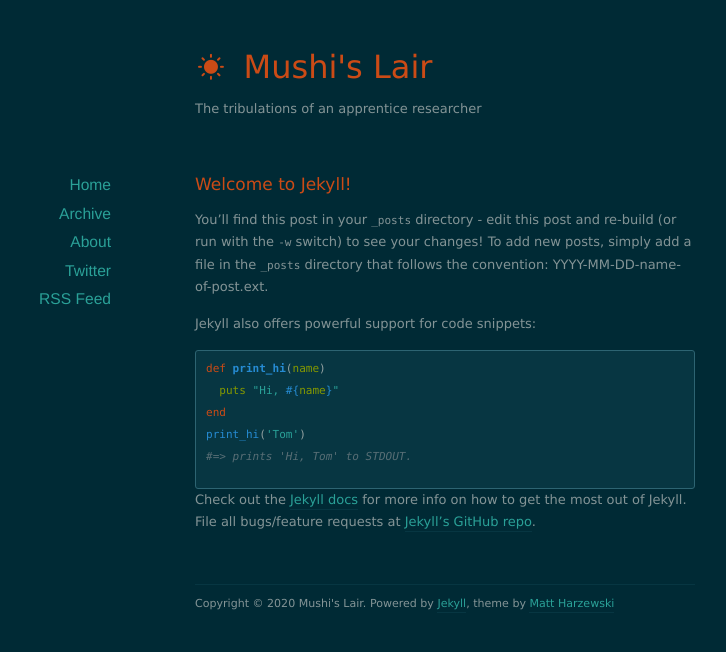
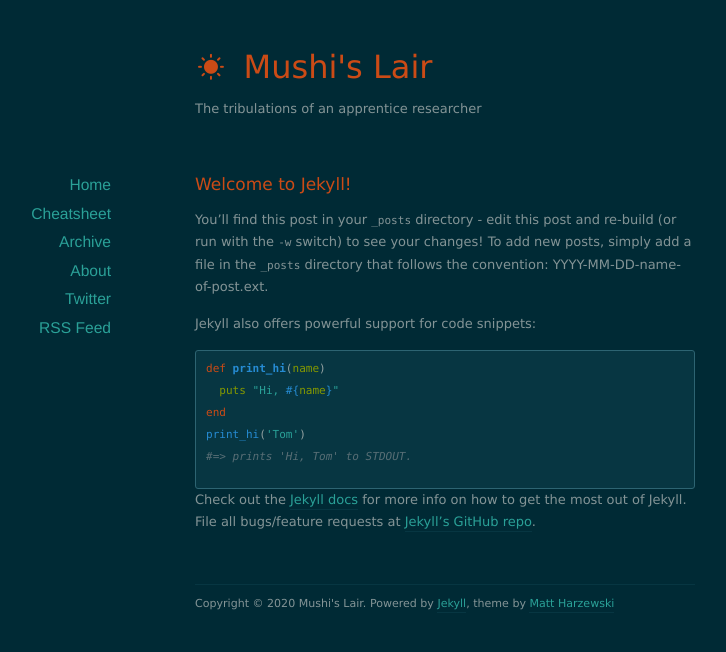
Before and after one commit to Mushi-mushi/mushi-mushi.github.io, a Jekyll site: the page built from index.html, in a window 1280 px wide. Shown: the top 652 px of the page, without its empty margins (195-921 px from the left). Built offline with Jekyll 4.4.1, drawn with Linux system fonts in a browser that asks for light colours; nearby versions of some CDN libraries; the list of posts is cut into pages by our own code.

Commit message:
Update default.html

```diff
--- a/_layouts/default.html
+++ b/_layouts/default.html
@@ -34,6 +34,7 @@
       <nav>
         <ul>
           <li><a href="/">Home</a></li>
+          <li><a href="/cheat">Cheatsheet</a></li>
           <li><a href="/archives">Archive</a></li>
           <li><a href="/about">About</a></li>
           <li><a href="https://twitter.com/Mushi_mushishi">Twitter</a></li>
```
